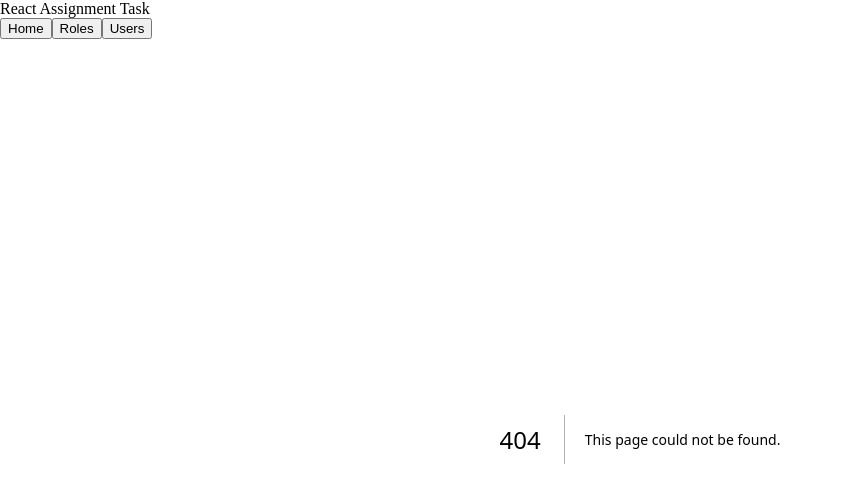
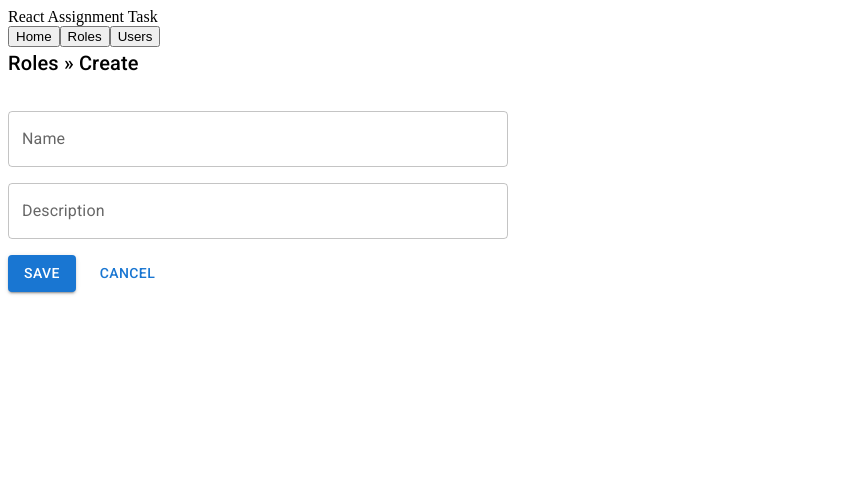
Before and after one commit to stefankrstic/react-assignment-task, a Next.js app: page /roles/create in a window 1280 px wide. Before the commit this address had no page. Shown: the top 502 px of the page, without its empty margins (0-843 px from the left). Built offline with nearby package versions, Linux system fonts and the light colour scheme.

Commit message:
Add create role form

```diff
--- a/package.json
+++ b/package.json
@@ -13,6 +13,7 @@
         "@emotion/react": "^11.11.1",
         "@emotion/styled": "^11.11.0",
         "@fontsource/roboto": "^5.0.8",
+        "@hookform/resolvers": "^3.3.2",
         "@mui/icons-material": "^5.14.18",
         "@mui/material": "^5.14.18",
         "@mui/x-data-grid": "^6.18.2",
@@ -20,7 +21,9 @@
         "next": "14.0.3",
         "prettier": "^3.1.0",
         "react": "^18",
-        "react-dom": "^18"
+        "react-dom": "^18",
+        "react-hook-form": "^7.48.2",
+        "yup": "^1.3.2"
     },
     "devDependencies": {
         "eslint": "^8",
--- /dev/null
+++ b/src/pages/roles/create.js
@@ -0,0 +1,60 @@
+import { Button, Stack, TextField, Typography } from "@mui/material";
+import { useForm } from "react-hook-form";
+import { yupResolver } from "@hookform/resolvers/yup";
+import { object, string } from "yup";
+import Link from "next/link";
+
+const RoleSchema = object({
+    name: string()
+        .required()
+        .min(2)
+        .max(16)
+        .matches(/[a-z0-9_]+/, "name must be alphanumeric and can contain underscore (_) characters"),
+    description: string().min(2).max(50),
+});
+
+export default function Create() {
+    const {
+        register,
+        handleSubmit,
+        formState: { errors },
+    } = useForm({ resolver: yupResolver(RoleSchema) });
+
+    const onSubmit = (data) => console.log(data); //TODO
+    return (
+        <div>
+            <Typography sx={{ paddingBottom: 4 }} variant="h6">
+                Roles &raquo; Create
+            </Typography>
+            <form onSubmit={handleSubmit(onSubmit)}>
+                <Stack sx={{ maxWidth: 500 }} spacing={2}>
+                    <TextField
+                        id="name"
+                        label="Name"
+                        variant="outlined"
+                        error={!!errors.name}
+                        helperText={errors.name?.message}
+                        {...register("name")}
+                    />
+                    <TextField
+                        id="description"
+                        label="Description"
+                        variant="outlined"
+                        error={!!errors.description}
+                        helperText={errors.description?.message}
+                        {...register("description")}
+                    />
+                    <Stack direction="row" spacing={2}>
+                        <Button type="submit" variant="contained">
+                            Save
+                        </Button>
+
+                        <Link href="/roles">
+                            <Button>Cancel</Button>
+                        </Link>
+                    </Stack>
+                </Stack>
+            </form>
+        </div>
+    );
+}
```
Also changed, not shown: src/pages/roles/index.js (renamed from src/pages/roles.js, +15 -1 lines), 1 other file (tests, documents, lock files or other folders).
